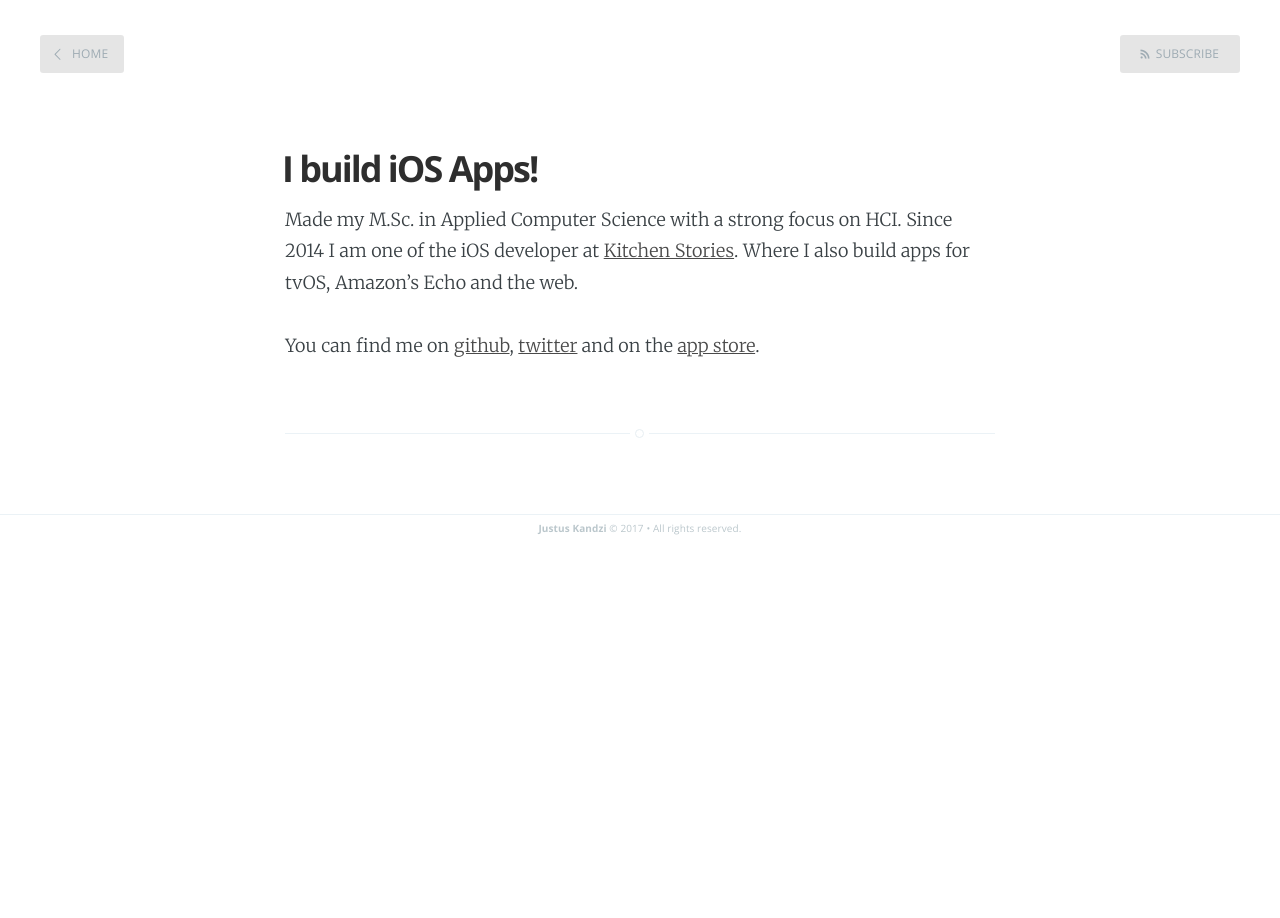
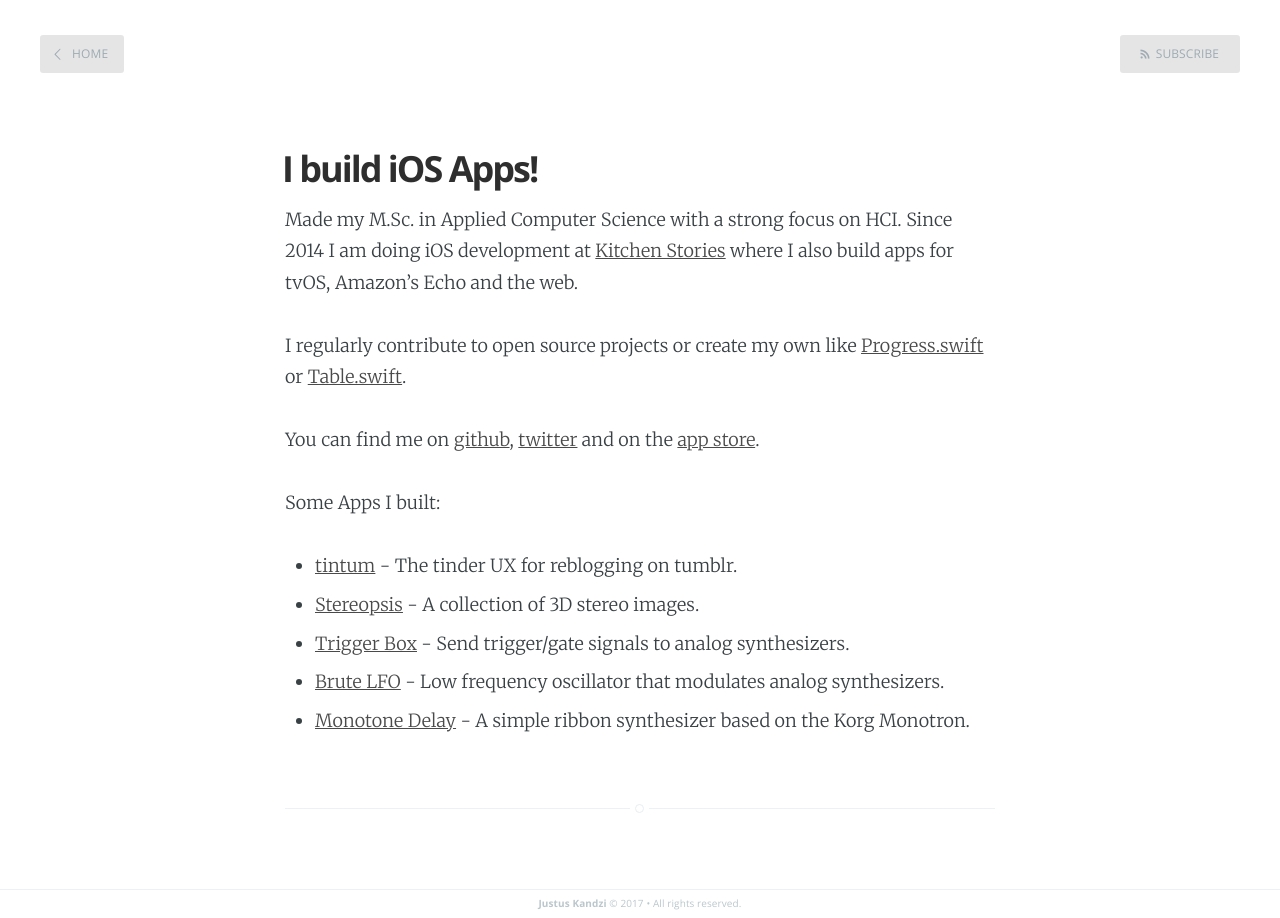
Before and after one commit to jkandzi/jkandzi.github.io, a Jekyll site: the page built from about.md, in a window 1280 px wide. Built offline with Jekyll 4.4.1, drawn with Linux system fonts in a browser that asks for light colours.

Commit message:
update about page

```diff
--- a/about.md
+++ b/about.md
@@ -3,11 +3,23 @@
 title: I build iOS Apps!
 ---
 
-Made my M.Sc. in Applied Computer Science with a strong focus on HCI. Since 2014 I am one of the iOS developer at [Kitchen Stories][kitchenstories]. Where I also build apps for tvOS, Amazon's Echo and the web.
+Made my M.Sc. in Applied Computer Science with a strong focus on HCI. Since 2014 I am doing iOS development at [Kitchen Stories][kitchenstories] where I also build apps for tvOS, Amazon's Echo and the web.
+
+I regularly contribute to open source projects or create my own like [Progress.swift][progress] or [Table.swift][table].
 
 You can find me on [github][github], [twitter][twitter] and on the [app store][apps].
+
+Some Apps I built:
+
+- [tintum](http://www.tintum.com) - The tinder UX for reblogging on tumblr.
+- [Stereopsis](http://www.bdom.com/stereo.html) - A collection of 3D stereo images.
+- [Trigger Box](http://triggerbox.justuskandzi.com) - Send trigger/gate signals to analog synthesizers.
+- [Brute LFO](http://www.brutelfo.com) - Low frequency oscillator that modulates analog synthesizers.
+- [Monotone Delay](http://monotone.justuskandzi.com) - A simple ribbon synthesizer based on the Korg Monotron.
 
 [kitchenstories]: http://www.kitchenstories.io
 [github]: https://github.com/jkandzi
 [twitter]: https://twitter.com/jkandzi
 [apps]: https://itunes.apple.com/us/artist/justus-kandzi/id737483165
+[progress]: https://github.com/jkandzi/Progress.swift
+[table]: https://github.com/jkandzi/Table.swift
```
